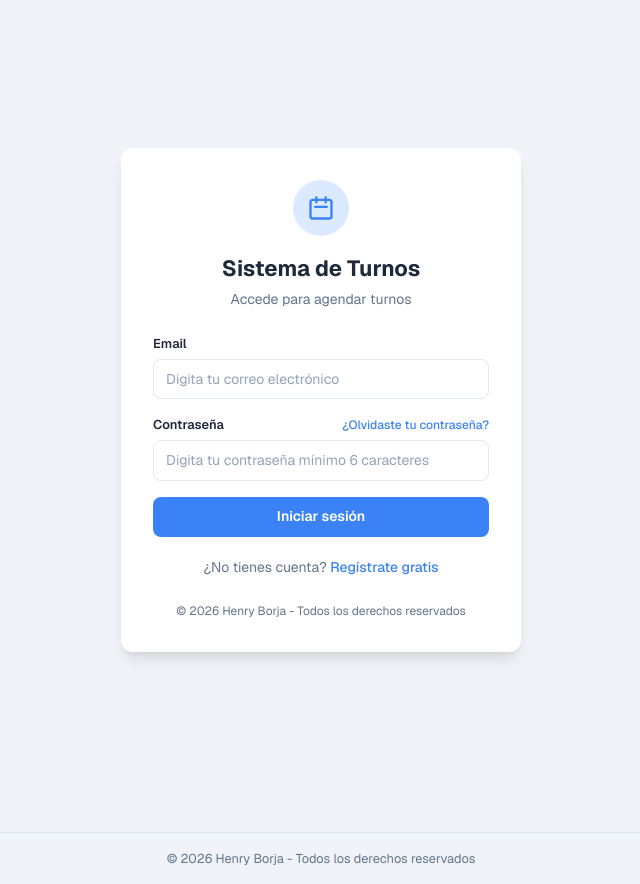
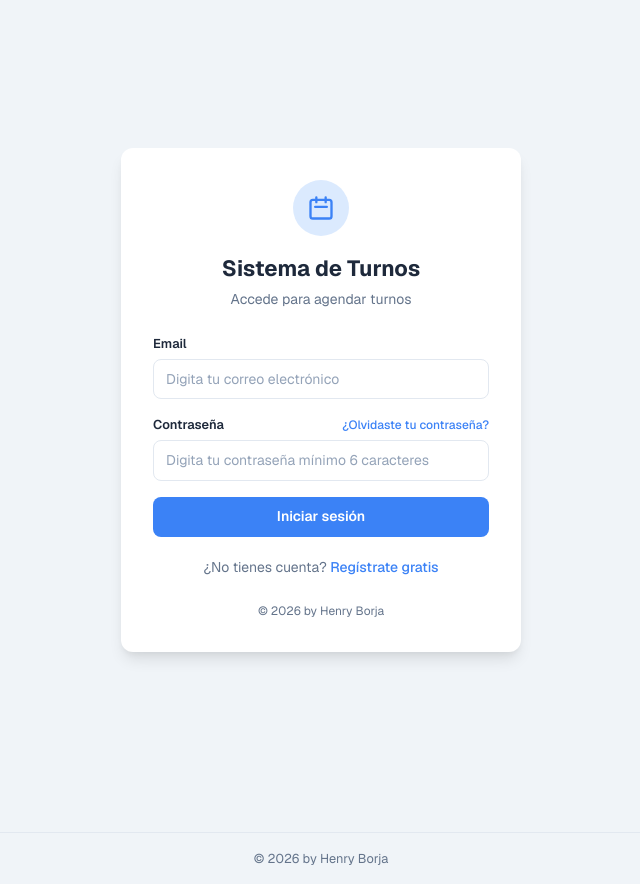
Before and after one commit to HenryBorja99/turnos-app, a Next.js app: page / in a window 1280 px wide. Shown: the whole page, without its empty margins (319-959 px from the left). Built offline with nearby package versions, Linux system fonts and the light colour scheme; no server answers.

Commit message:
chore: simplify footer to by Henry Borja

```diff
--- a/app/admin-login/page.js
+++ b/app/admin-login/page.js
@@ -353,7 +353,7 @@ export default function AdminLogin() {
         </div>
 
         <div style={{ marginTop: '2rem', textAlign: 'center', color: 'var(--text-muted)', fontSize: '0.75rem' }}>
-          © {new Date().getFullYear()} Henry Borja - Todos los derechos reservados
+          © {new Date().getFullYear()} by Henry Borja
         </div>
       </div>
     </div>
--- a/app/layout.js
+++ b/app/layout.js
@@ -31,7 +31,7 @@ export default function RootLayout({ children }) {
           fontSize: "0.8rem",
           borderTop: "1px solid var(--border)"
         }}>
-          © {new Date().getFullYear()} Henry Borja - Todos los derechos reservados
+          © {new Date().getFullYear()} by Henry Borja
         </footer>
       </body>
     </html>
--- a/app/page.js
+++ b/app/page.js
@@ -359,7 +359,7 @@ export default function Home() {
           </div>
 
           <div style={{ marginTop: '1.5rem', textAlign: 'center', color: 'var(--text-muted)', fontSize: '0.75rem' }}>
-            © {new Date().getFullYear()} Henry Borja - Todos los derechos reservados
+            © {new Date().getFullYear()} by Henry Borja
           </div>
         </div>
       </div>
```
